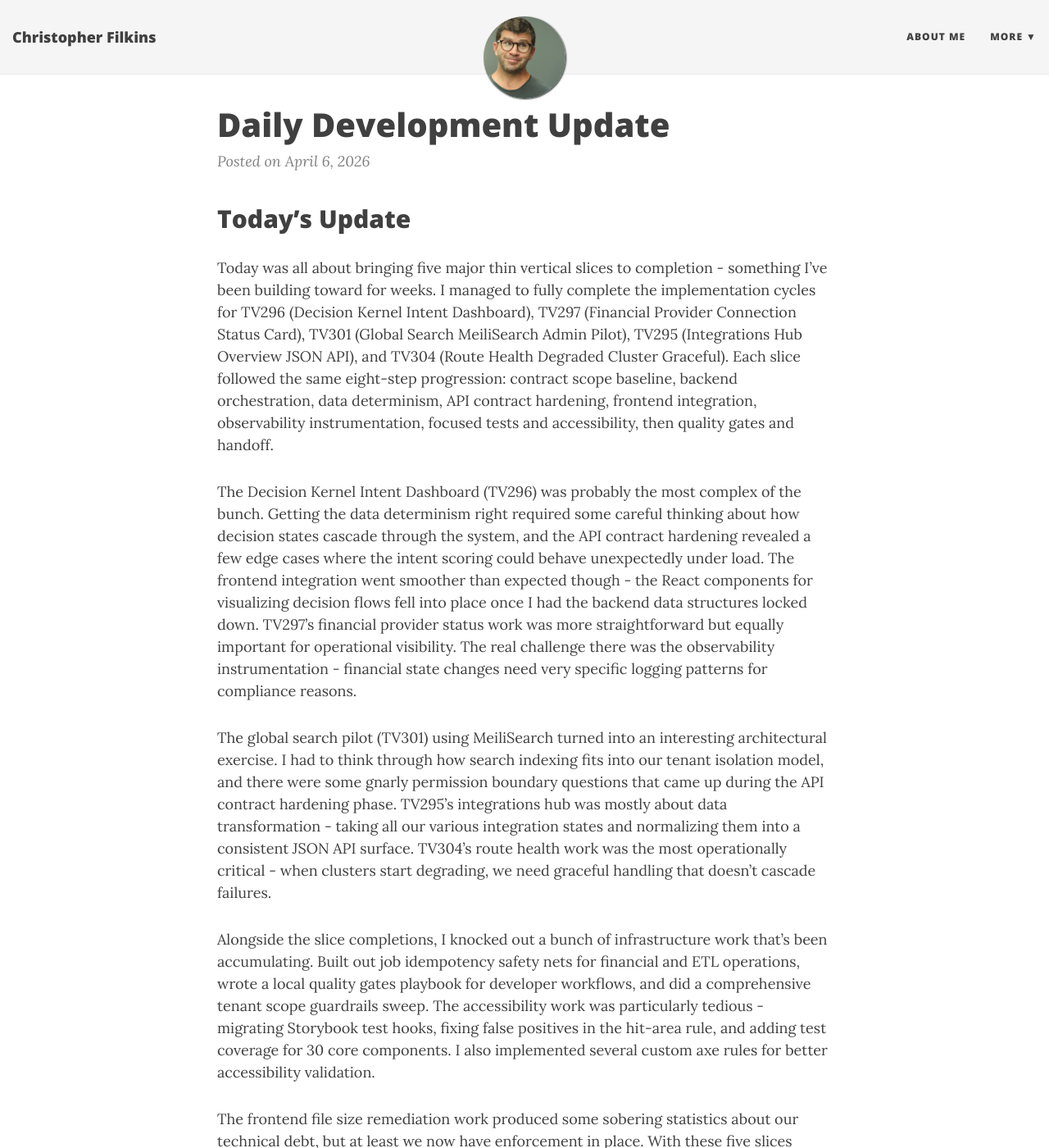
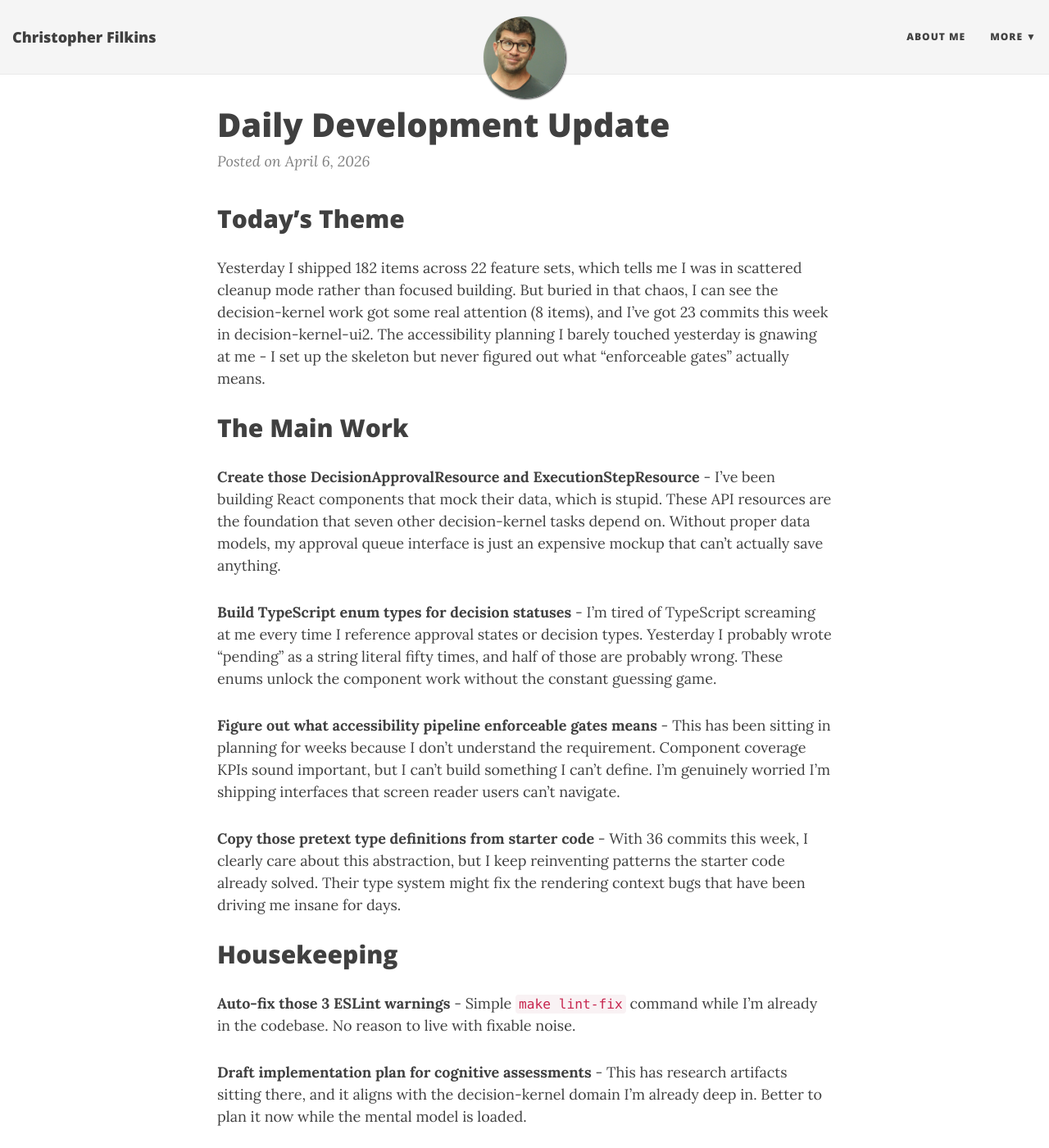
Before and after one commit to filchyboy/filchyboy.github.io, a Jekyll site: the page built from _posts/2026-04-06-daily-dev-log.md, in a window 1280 px wide and 1400 px high. Shown: the whole window at 82% size. Built offline with Jekyll 4.4.1, drawn with Linux system fonts in a browser that asks for light colours; nearby versions of some CDN libraries; some of the changed text lies outside the part shown.

Commit message:
Update daily dev log: 2026-04-06

```diff
--- a/_posts/2026-04-06-daily-dev-log.md
+++ b/_posts/2026-04-06-daily-dev-log.md
@@ -5,6 +5,38 @@ date: 2026-04-06
 categories: [daily, build-in-public]
 tags: [dev-tracker]
 ---
+
+<!-- SECTION: DAILY-PLAN START -->
+<!-- plan-generated: 2026-04-06T18:58:14.740573+00:00 -->
+
+## Today's Theme
+
+Yesterday I shipped 182 items across 22 feature sets, which tells me I was in scattered cleanup mode rather than focused building. But buried in that chaos, I can see the decision-kernel work got some real attention (8 items), and I've got 23 commits this week in decision-kernel-ui2. The accessibility planning I barely touched yesterday is gnawing at me - I set up the skeleton but never figured out what "enforceable gates" actually means.
+
+## The Main Work
+
+**Create those DecisionApprovalResource and ExecutionStepResource** - I've been building React components that mock their data, which is stupid. These API resources are the foundation that seven other decision-kernel tasks depend on. Without proper data models, my approval queue interface is just an expensive mockup that can't actually save anything.
+
+**Build TypeScript enum types for decision statuses** - I'm tired of TypeScript screaming at me every time I reference approval states or decision types. Yesterday I probably wrote "pending" as a string literal fifty times, and half of those are probably wrong. These enums unlock the component work without the constant guessing game.
+
+**Figure out what accessibility pipeline enforceable gates means** - This has been sitting in planning for weeks because I don't understand the requirement. Component coverage KPIs sound important, but I can't build something I can't define. I'm genuinely worried I'm shipping interfaces that screen reader users can't navigate.
+
+**Copy those pretext type definitions from starter code** - With 36 commits this week, I clearly care about this abstraction, but I keep reinventing patterns the starter code already solved. Their type system might fix the rendering context bugs that have been driving me insane for days.
+
+## Housekeeping
+
+**Auto-fix those 3 ESLint warnings** - Simple `make lint-fix` command while I'm already in the codebase. No reason to live with fixable noise.
+
+**Draft implementation plan for cognitive assessments** - This has research artifacts sitting there, and it aligns with the decision-kernel domain I'm already deep in. Better to plan it now while the mental model is loaded.
+
+**Regenerate that route health report** - 2539 routes with "warning" status tells me the report is stale. Quick `make routes-health` command to get current data.
+
+## Parked
+
+The thin vertical slice work that got touched yesterday (TV298, TV300) feels like planning busy-work. Contract scope baselines don't actually build features, and I'd rather ship one working approval queue than have five perfectly scoped contracts that do nothing.
+
+<!-- plan-unit-ids: a11y-setup-planning-artifacts,dk-p0-resource-approval-step,dk-p1-types-enums,dk-p2-css-base,tv298-contract-scope-baseline,tv300-contract-scope-baseline,tv302-contract-scope-baseline,tv303-contract-scope-baseline -->
+<!-- SECTION: DAILY-PLAN END -->
 
 <!-- SECTION: ACCOMPLISHED START -->
 <!-- accomplished-generated: 2026-04-06T18:56:46.305903+00:00 -->
```
